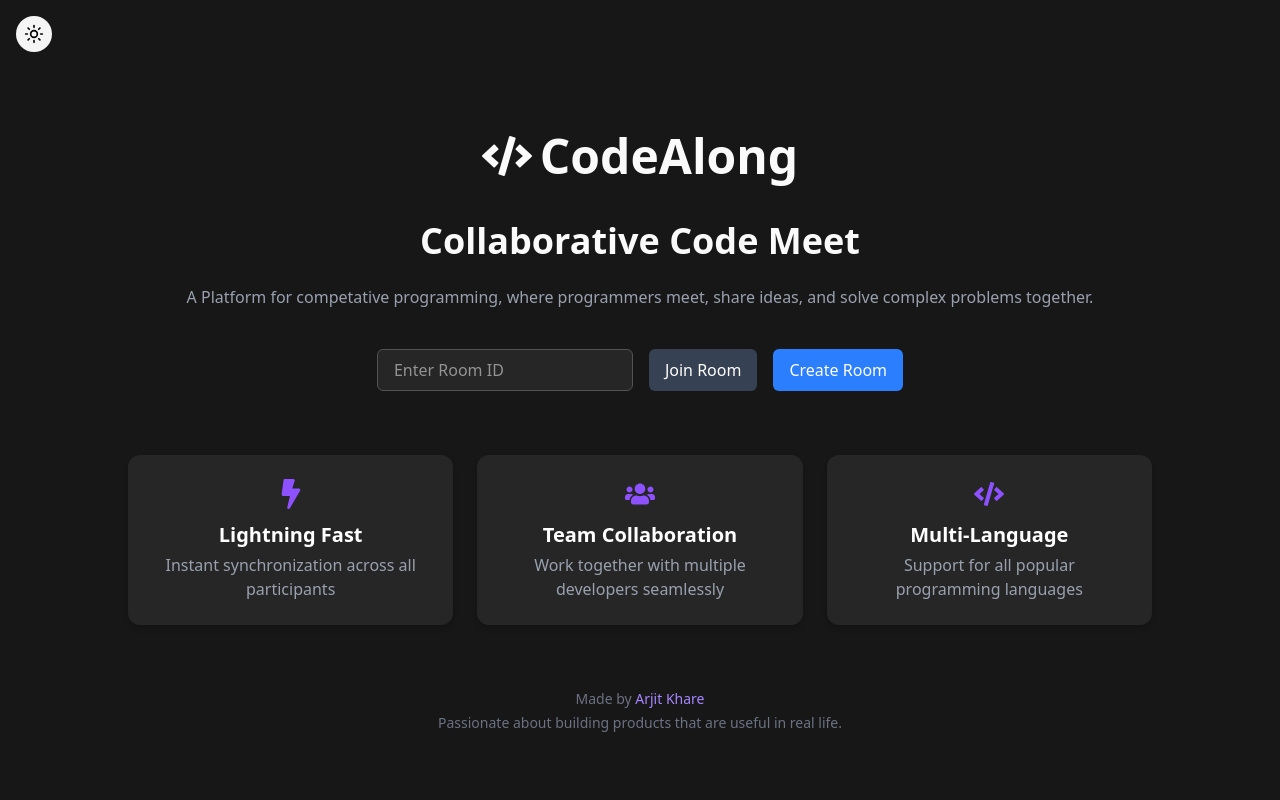
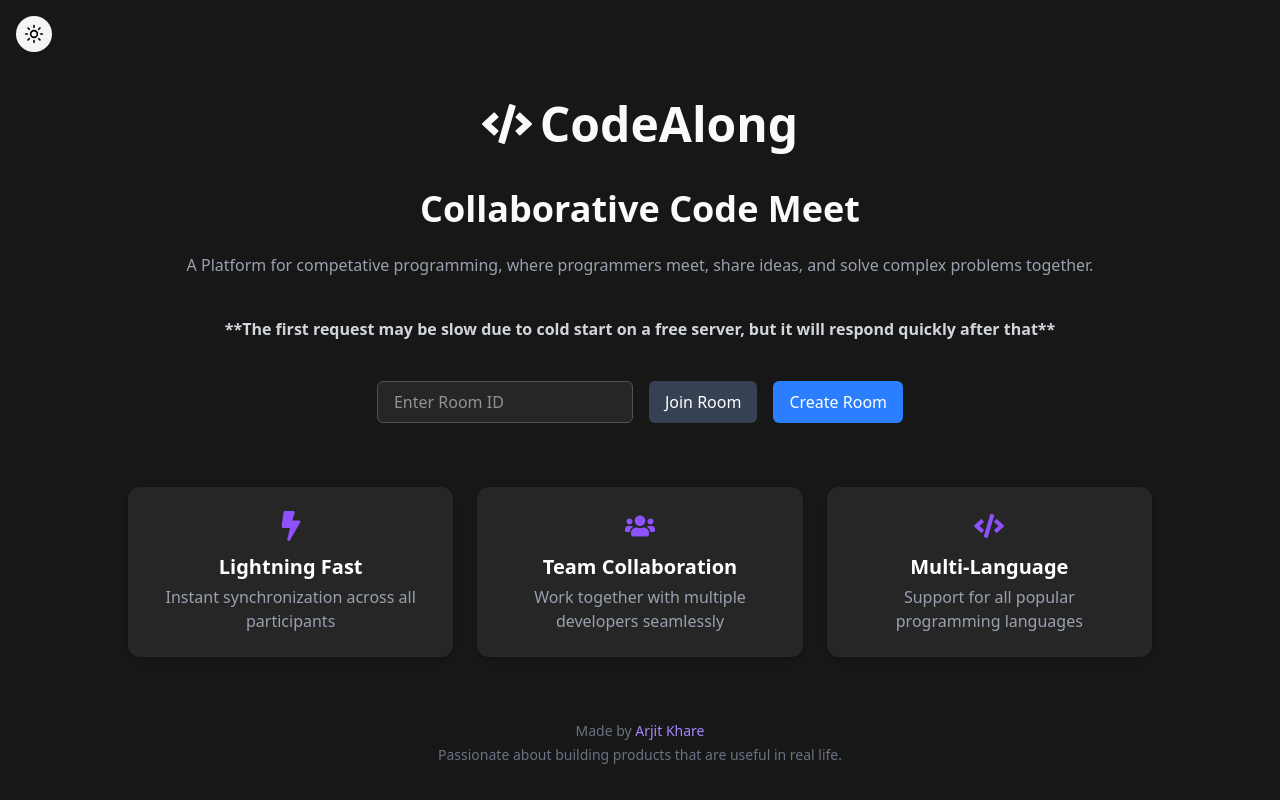
Before and after one commit to Arjit31/code-along-client, a React (Vite) app: page / in a window 1280 px wide. Built offline with nearby package versions, Linux system fonts and the light colour scheme.

Commit message:
Update Home.tsx

```diff
--- a/src/routes/Home.tsx
+++ b/src/routes/Home.tsx
@@ -32,6 +32,9 @@ export function Home() {
       <h1 className="text-4xl font-bold mb-6">Collaborative Code Meet</h1>
       <p className="text-gray-400 text-center mb-10">
         A Platform for competative programming, where programmers meet, share ideas, and solve complex problems together.
+      </p>
+      <p className="text-gray-300 font-bold text-center mb-10">
+        **The first request may be slow due to cold start on a free server, but it will respond quickly after that**
       </p>
       {/* Room Actions */}
       <div className="flex flex-col sm:flex-row gap-4 mb-16">
```
